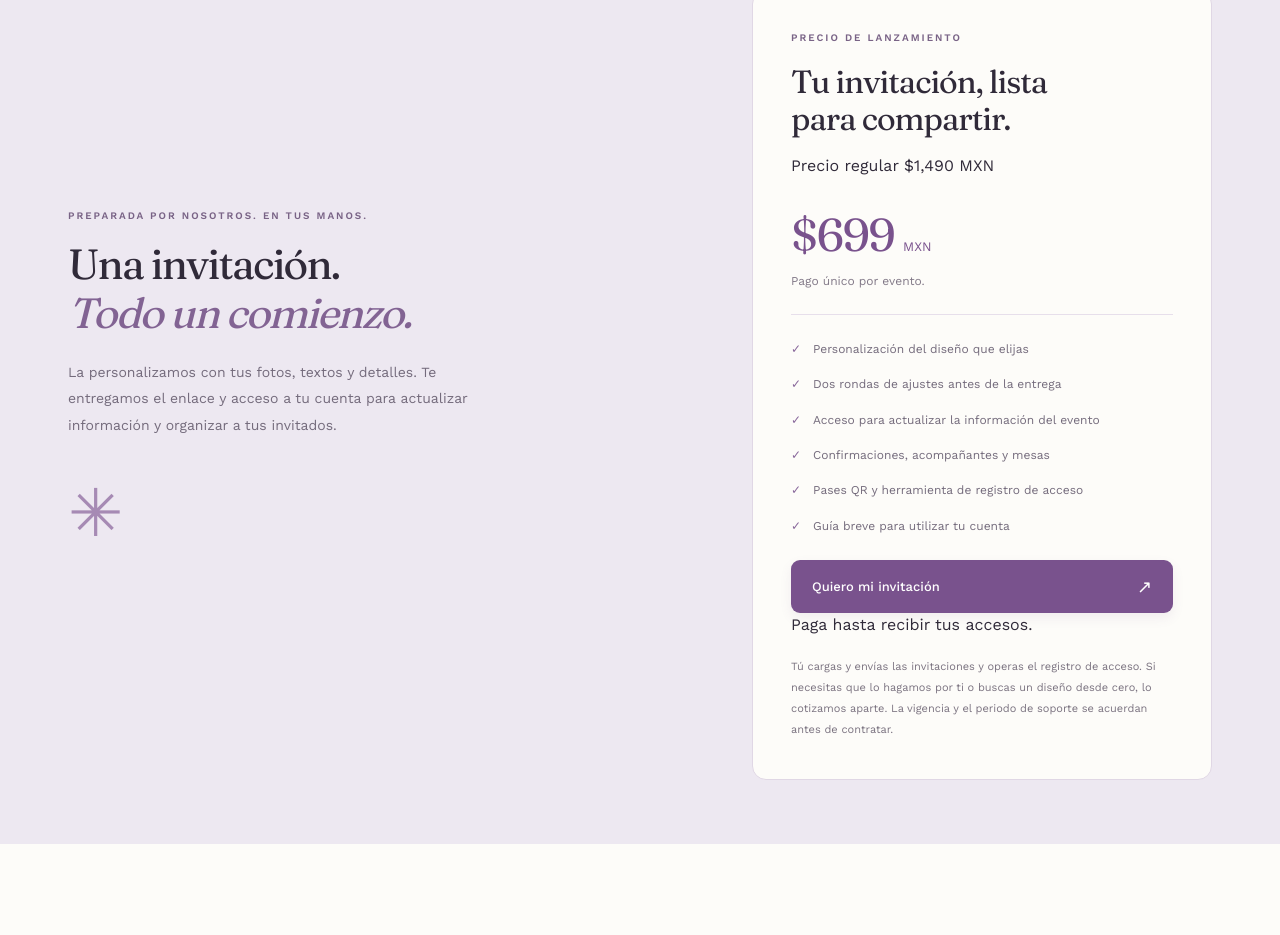
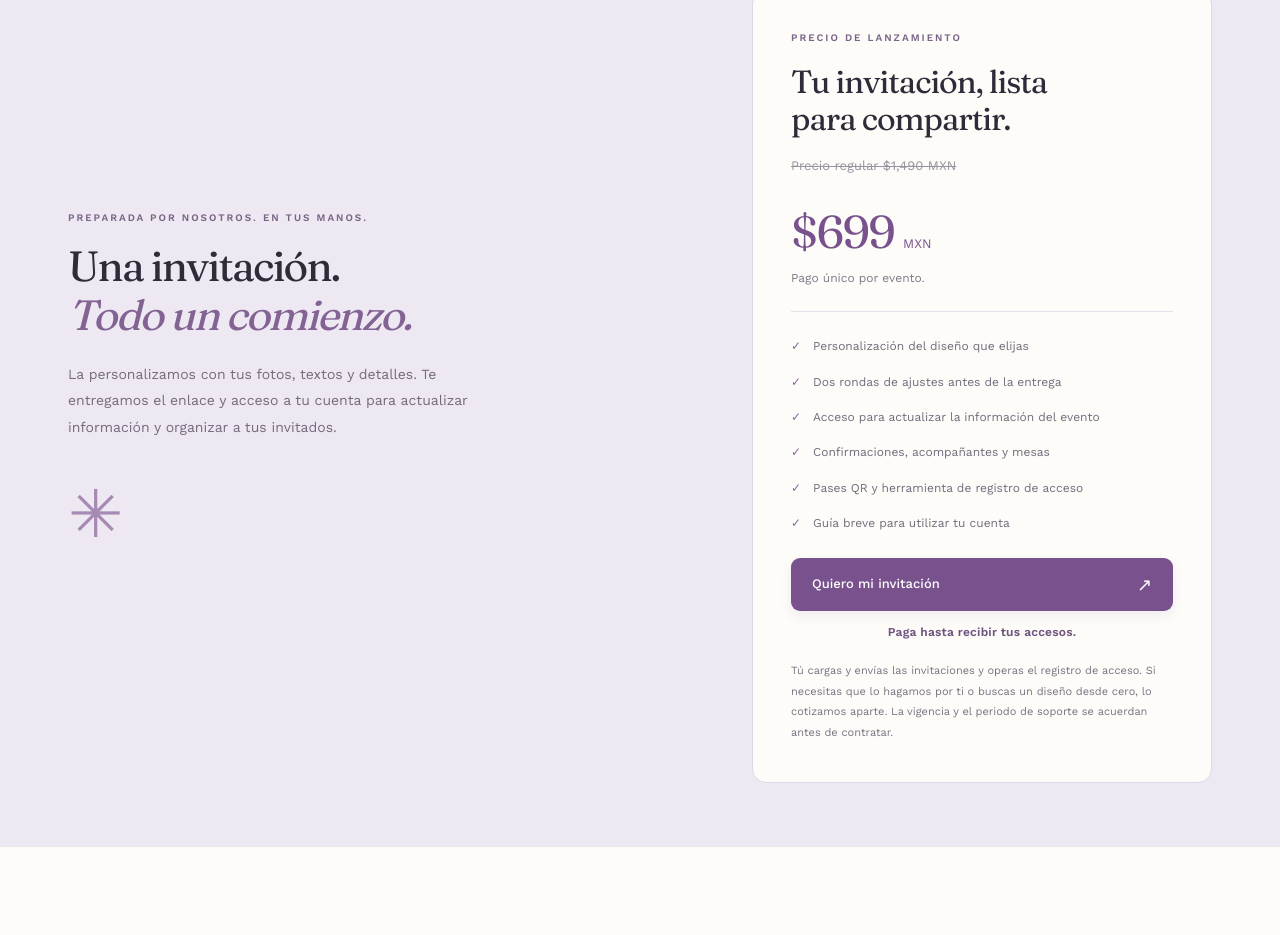
Before and after one commit to ErikHex/invito-app, a Next.js app: page / in a window 1280 px wide. Shown: the part 2491-3426 px from the top of the page. Built offline with nearby package versions, Linux system fonts and the light colour scheme; no server answers; the database is empty.

Commit message:
Añade estilos para oferta y garantía de pago

```diff
--- a/src/app/page.module.css
+++ b/src/app/page.module.css
@@ -69,7 +69,9 @@
 .packageFlower { display: block; color: #a68ab4; font-size: 66px; margin-top: 25px; }
 .packageCard { background: #fdfcf9; padding: 38px; border: 1px solid #e0d7e5; border-radius: 14px; max-width: 460px; width: 100%; justify-self: end; }
 .packageCard h3 { font-size: 32px; margin: 16px 0; letter-spacing: -1px; }
+.regularPrice { margin-top: 18px; font-size: 13px; color: #9a919f; text-decoration: line-through; text-decoration-thickness: 1px; }
 .priceNote { font-size: 12px; color: #817887; }
+.paymentNote { margin-top: 12px; text-align: center; font-size: 12px; font-weight: 600; color: #6f537f; letter-spacing: .2px; }
 .packageCard ul { padding: 24px 0; margin-top: 24px; border-top: 1px solid #e7dfeb; display: grid; gap: 15px; list-style: none; }
 .packageCard li { display: flex; gap: 12px; font-size: 12px; line-height: 1.7; color: #746b7c; }
 .packageCard li::before { content: '✓'; color: #88679b; }
```
